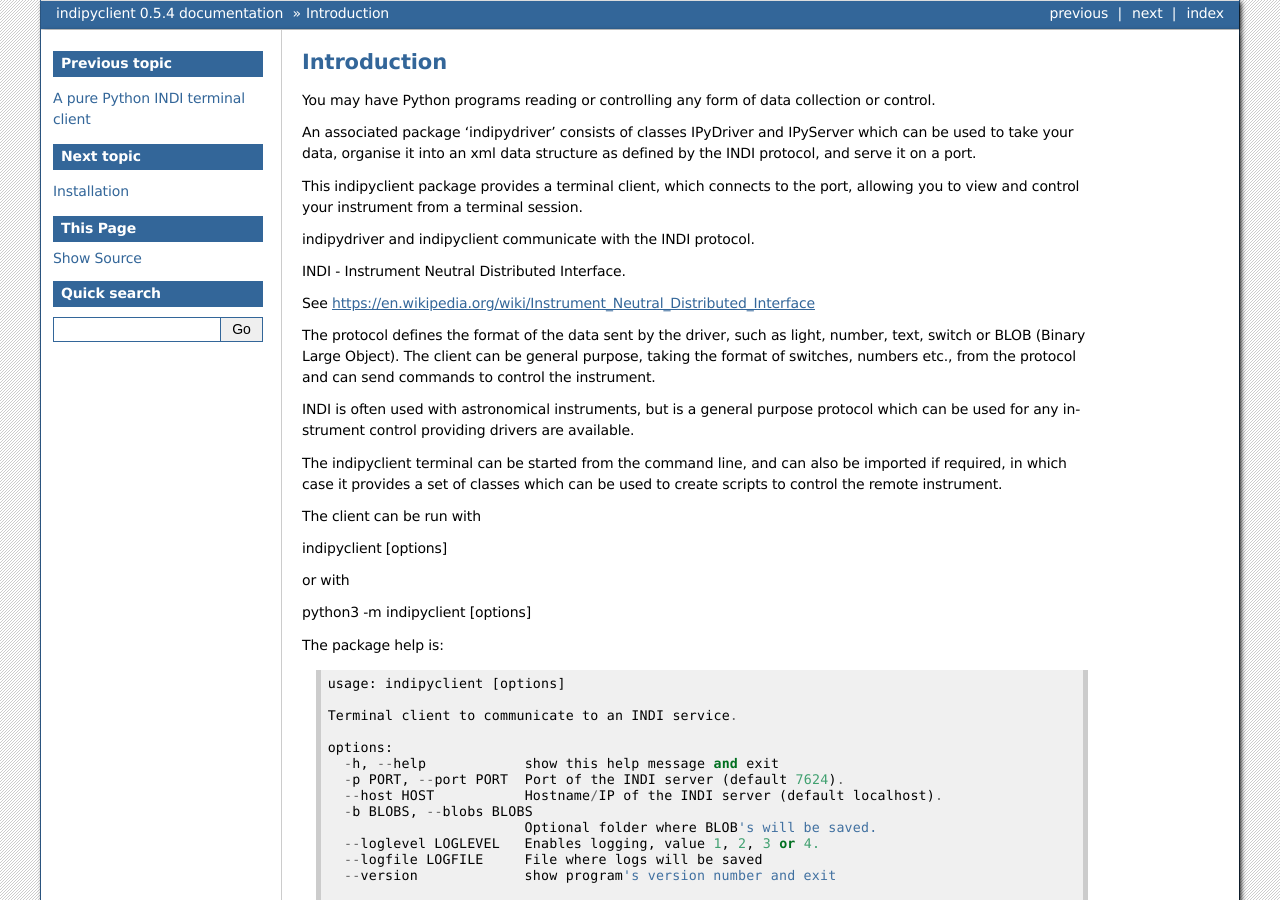
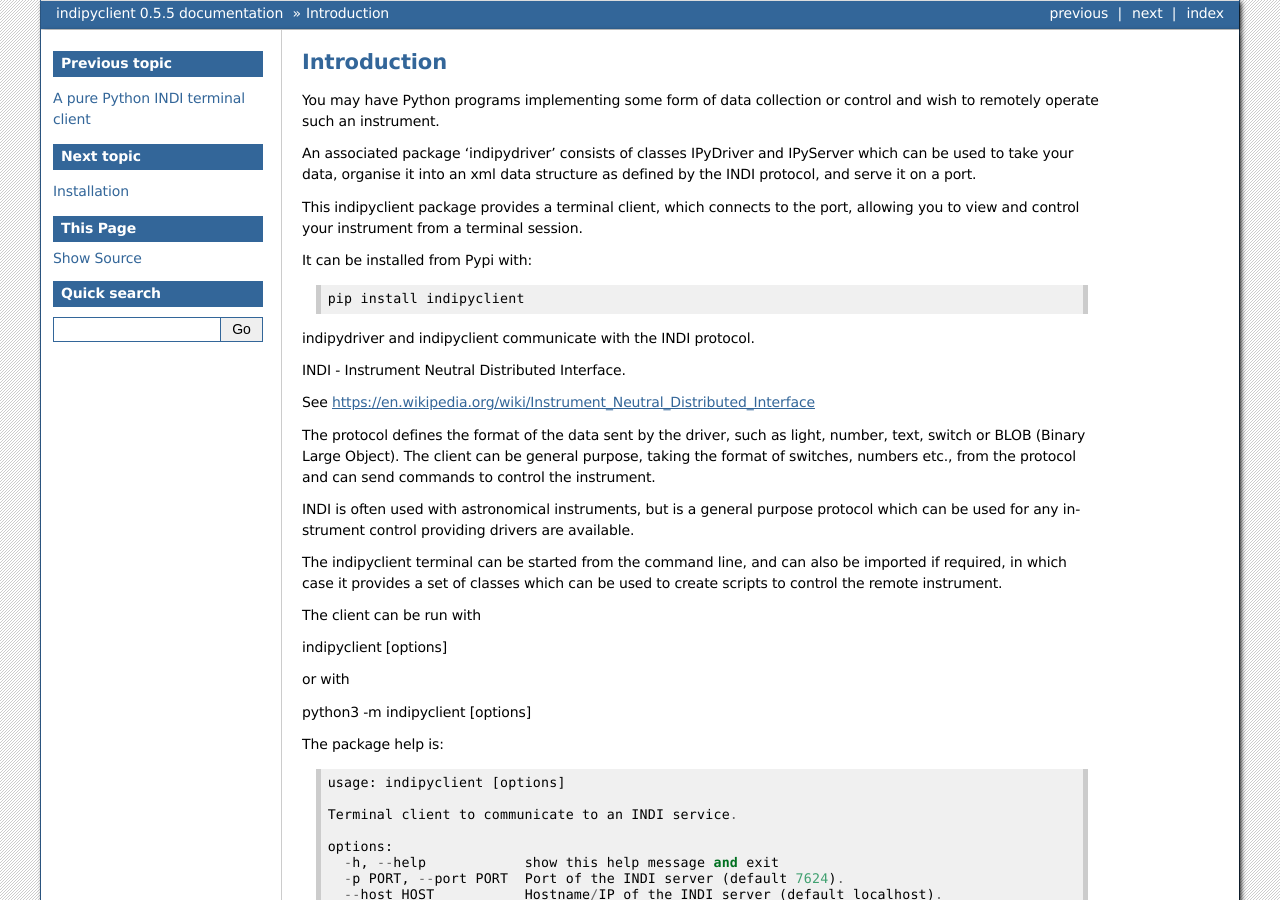
Before and after one commit to bernie-skipole/indipyclient, a Sphinx documentation site: the page built from docs/source/usage/introduction.rst, in a window 1280 px wide and 900 px high. Built offline with Sphinx 7.4.7, drawn with Linux system fonts in a browser that asks for light colours; some of the changed text lies outside the part shown.

Commit message:
Now version 0.5.5

```diff
--- a/docs/source/conf.py
+++ b/docs/source/conf.py
@@ -25,7 +25,7 @@
 author = 'Bernard Czenkusz'
 
 # The full version, including alpha/beta/rc tags
-release = '0.5.4'
+release = '0.5.5'
 
 # ---------------------- Added to get readthedocs to build, by BC
 master_doc = 'index'
--- a/docs/source/usage/introduction.rst
+++ b/docs/source/usage/introduction.rst
@@ -1,11 +1,15 @@
 Introduction
 ============
 
-You may have Python programs reading or controlling any form of data collection or control.
+You may have Python programs implementing some form of data collection or control and wish to remotely operate such an instrument.
 
 An associated package 'indipydriver' consists of classes IPyDriver and IPyServer which can be used to take your data, organise it into an xml data structure as defined by the INDI protocol, and serve it on a port.
 
 This indipyclient package provides a terminal client, which connects to the port, allowing you to view and control your instrument from a terminal session.
+
+It can be installed from Pypi with::
+
+    pip install indipyclient
 
 indipydriver and indipyclient communicate with the INDI protocol.
 
--- a/indipyclient/__init__.py
+++ b/indipyclient/__init__.py
@@ -6,4 +6,4 @@
 
 from .propertymembers import getfloat
 
-version = "0.5.4"
+version = "0.5.5"
--- a/pyproject.toml
+++ b/pyproject.toml
@@ -7,7 +7,7 @@
 authors = [{name = "Bernard Czenkusz", email = "bernie@skipole.co.uk"}]
 license = {file = "LICENSE"}
 classifiers = ["License :: OSI Approved :: MIT License", "Operating System :: POSIX :: Linux","Topic :: Scientific/Engineering :: Astronomy", "Topic :: Scientific/Engineering :: Interface Engine/Protocol Translator"]
-version = "0.5.4"
+version = "0.5.5"
 description="Pure python package, providing a terminal client and a set of classes which can be used to create scripts or clients to control remote instruments using the INDI protocol."
 readme = "README.md"
 requires-python = ">=3.10"
```
Also changed, not shown: README.md (+1 -1 lines).
